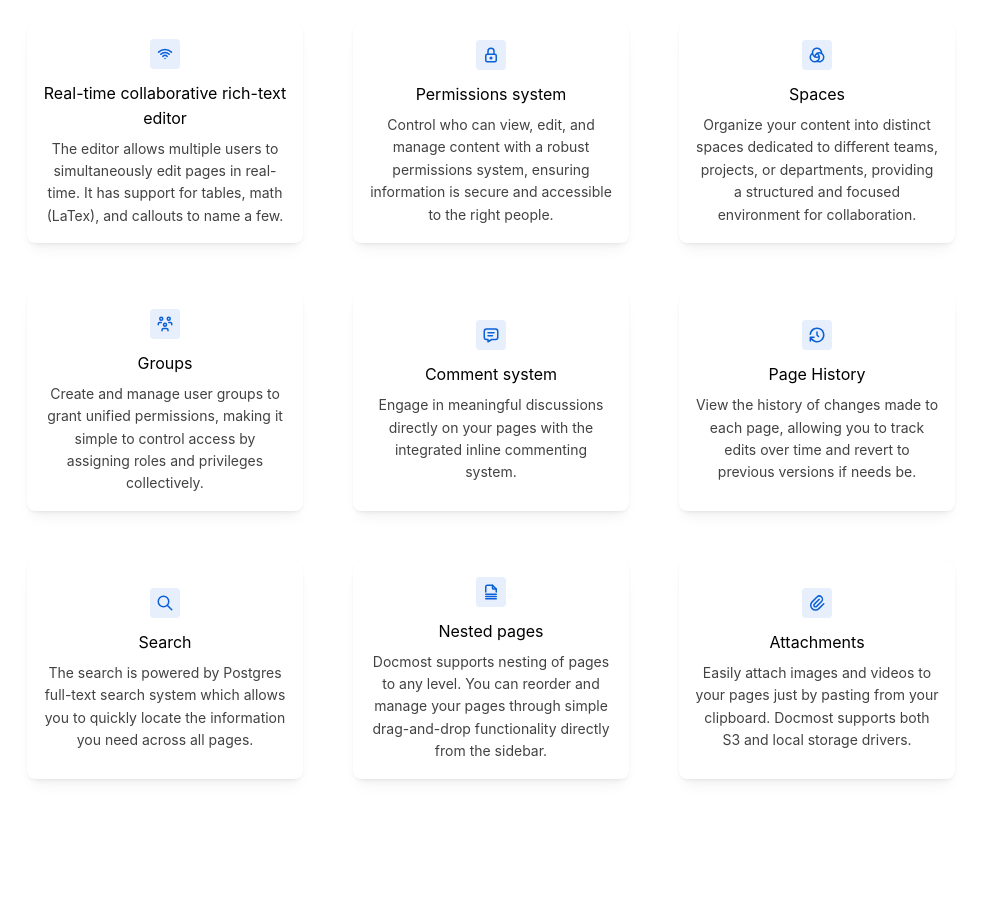
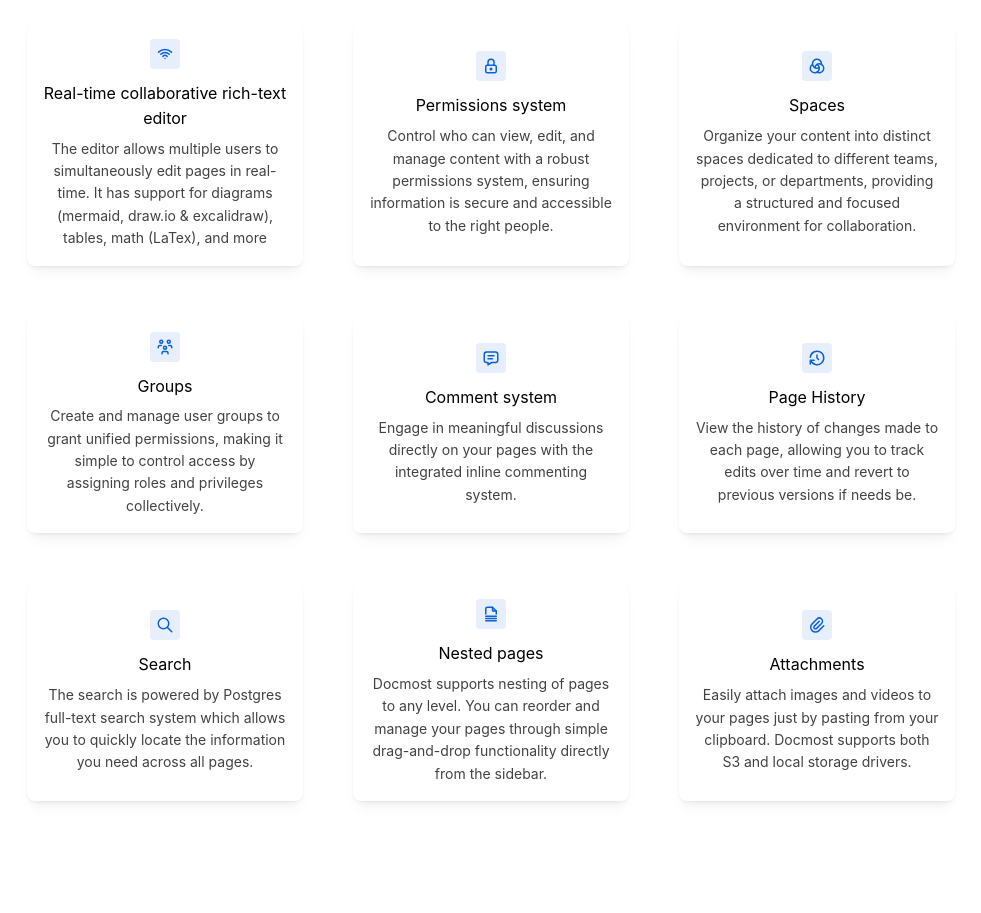
Before and after one commit to docmost/website, a Next.js app: page / in a window 1280 px wide. Shown: the part 1220-2133 px from the top of the page, without its empty margins (149-1130 px from the left). Built offline with nearby package versions, Linux system fonts and the light colour scheme.

Commit message:
diagrams text

```diff
--- a/src/components/features/features.tsx
+++ b/src/components/features/features.tsx
@@ -1,6 +1,5 @@
-import { Text, Title, Container, SimpleGrid, rem } from "@mantine/core";
+import { Title, Container, SimpleGrid, rem } from "@mantine/core";
 import {
-  IconGauge,
   IconLock,
   IconMessage,
   IconUsersGroup,
@@ -20,7 +19,7 @@ export const featureItems = [
     icon: IconWifi,
     title: "Real-time collaborative rich-text editor",
     description:
-      "The editor allows multiple users to simultaneously edit pages in real-time. It has support for tables, math (LaTex), and callouts to name a few.",
+      "The editor allows multiple users to simultaneously edit pages in real-time. It has support for diagrams (mermaid, draw.io & excalidraw), tables, math (LaTex), and more",
   },
   {
     icon: IconLock,
```
